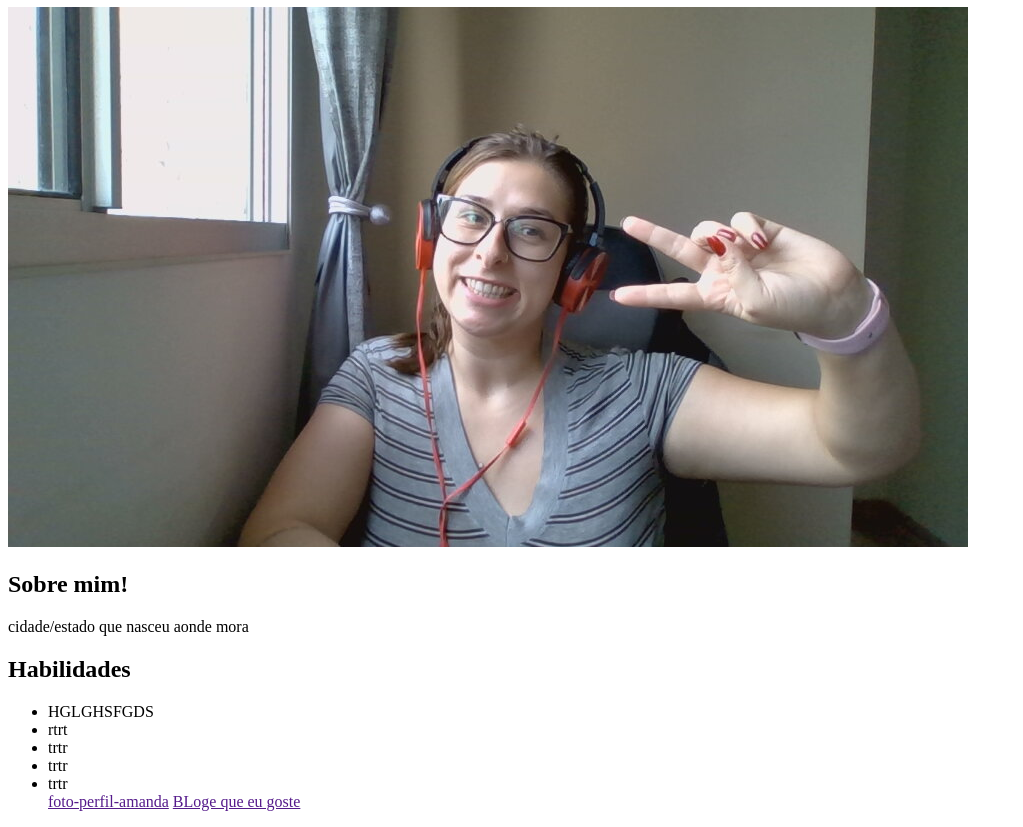
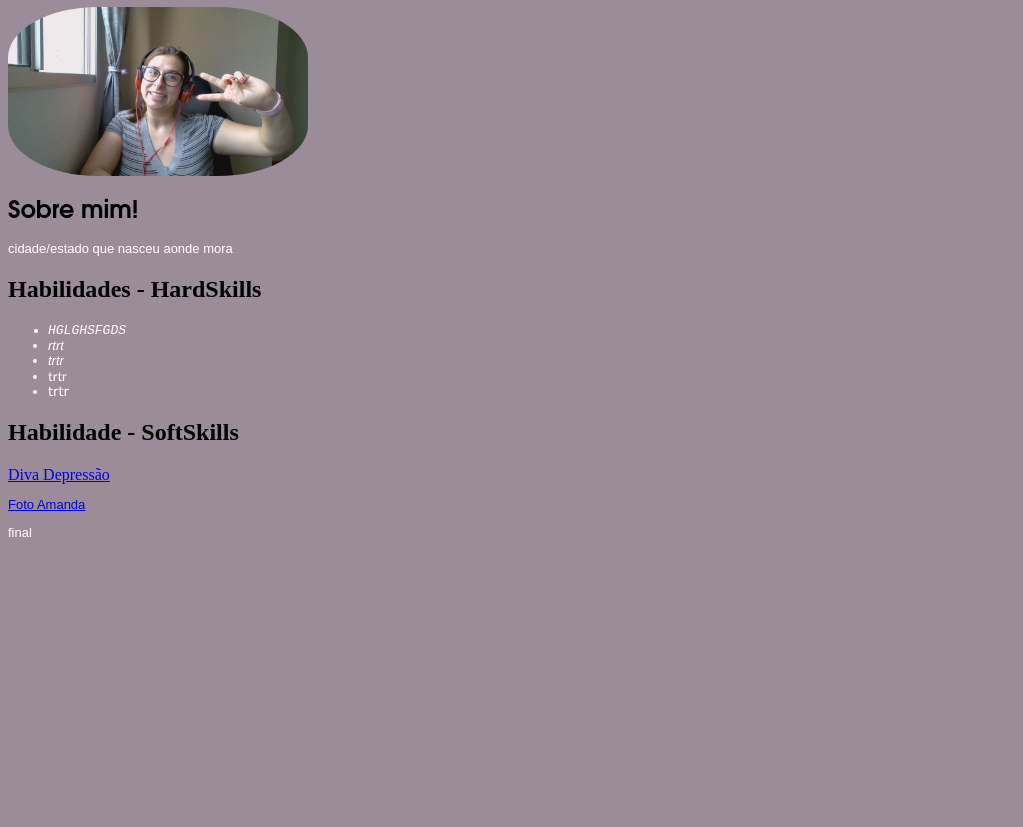
Before and after one commit to amandaperch/amandaperch.github.io, a plain HTML site: page index.htm in a window 1280 px wide. Shown: the part 73-900 px from the top of the page, without its empty margins (0-1023 px from the left). After the commit the page ends 800 px from the top, so only its background shows below. Drawn offline with Linux system fonts and the light colour scheme.

Commit message:
Adiciona estilo

```diff
--- a/index.htm
+++ b/index.htm
@@ -5,21 +5,39 @@
   <meta http-equiv="X-UA-Compatible" content="IE=edge">
   <meta name="viewport" content="width=device-width, initial-scale=1.0">
   <title>Portfolio Web</title>
-</head>
+  <link rel="stylesheet" type="text/css" href="style.css">
+ </head>
 <body>
-  <h1>Amanda Perch</h1>
-  <img src="Foto/2022-03-10-155608.jpg" alt="foto-perfil-amanda">
-  <h2>Sobre mim!</h2>
-  <p>cidade/estado que nasceu aonde mora</p>
-  <h2>Habilidades</h2>
-  <ul>
-  <li>HGLGHSFGDS</li>
-  <li>rtrt</li>
-  <li>trtr</li>
-  <li>trtr</li>
-  <li>trtr</li>
-  <a href="">foto-perfil-amanda</a>
-  <a href="">BLoge que eu goste</a>
-  </ul>
+  <header>
+    <h1>Amanda Perch</h1>
+    <img id="fotoAmanda" src="Foto/2022-03-10-155608.jpg" alt="foto-perfil-amanda">
+  </header>
+  <main>
+    <article>
+      <h2 id="descricao" >Sobre mim!</h2>
+      <p >cidade/estado que nasceu aonde mora</p>
+    </article>
+    <section>
+      <h2>Habilidades - HardSkills</h2>
+      <ul>
+      <li class="hab1">HGLGHSFGDS</li>
+      <li class="hab2">rtrt</li>
+      <li class="hab3">trtr</li>
+      <li class="hab4">trtr</li>
+      <li class="hab5">trtr</li>
+      </ul>
+    </section>
+    <section>
+      <h2>Habilidade - SoftSkills</h2>
+    </section>
+    <nav>
+      <a href="https://www.youtube.com/channel/UCMpWpGXG8tlWA6Xban2m6oA" target="blank">Diva Depressão</a>
+      <p><a href="#fotoAmanda">Foto Amanda</p><a href=""></a>
+    </nav>
+   </main>
+   <footer>
+     <p>final</p>
+   </footer>
+
 </body>
 </html>
--- a/style.css
+++ b/style.css
@@ -0,0 +1,36 @@
+body{
+  background-color: rgb(154, 140, 152) ;
+}
+#descricao{
+  font-family: Avantgarde, TeX Gyre Adventor, URW Gothic L,sans-serif ;
+}
+p,li{
+  font-size: small;
+  font-family: Arial, Helvetica, sans-serif;
+  color: white;
+}
+.hab1{
+  font-style: italic;
+  font-family: 'Courier New', Courier, monospace;
+}
+.hab2{
+  font-style: oblique;
+  font-family: 'Franklin Gothic Medium', 'Arial Narrow', Arial, sans-serif;
+}
+.hab3{
+  font-style: oblique;
+  font-family: 'Franklin Gothic Medium', 'Arial Narrow', Arial, sans-serif;
+}
+.hab4{
+  font-style:inherit;
+  font-family:'Gill Sans', 'Gill Sans MT', Calibri, 'Trebuchet MS', sans-serif;
+}
+.hab5{
+  font-style:initial;
+  font-family:'Lucida Sans', 'Lucida Sans Regular', 'Lucida Grande', 'Lucida Sans Unicode', Geneva, Verdana, sans-serif;
+}
+#fotoAmanda{
+  width: 300px;
+  border-radius: 30%
+
+}
```
